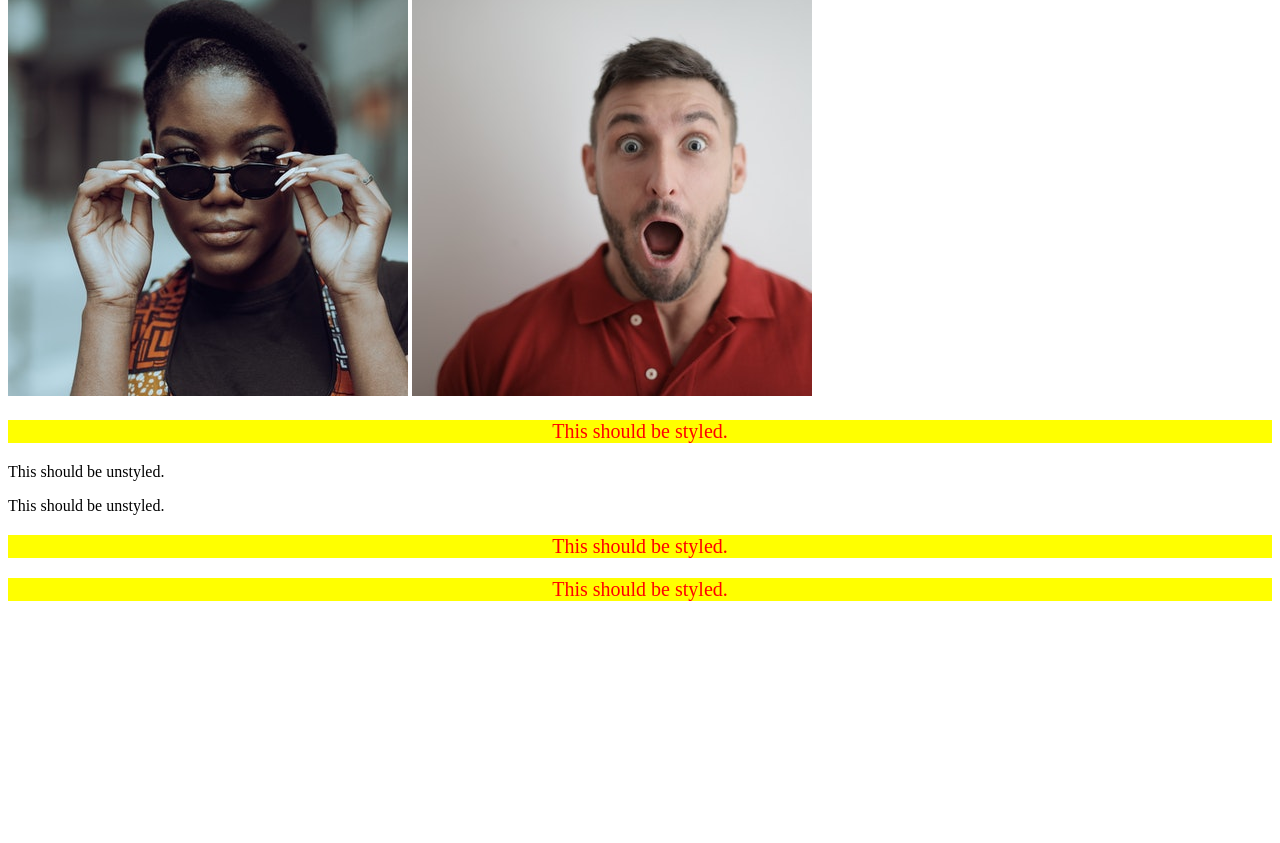
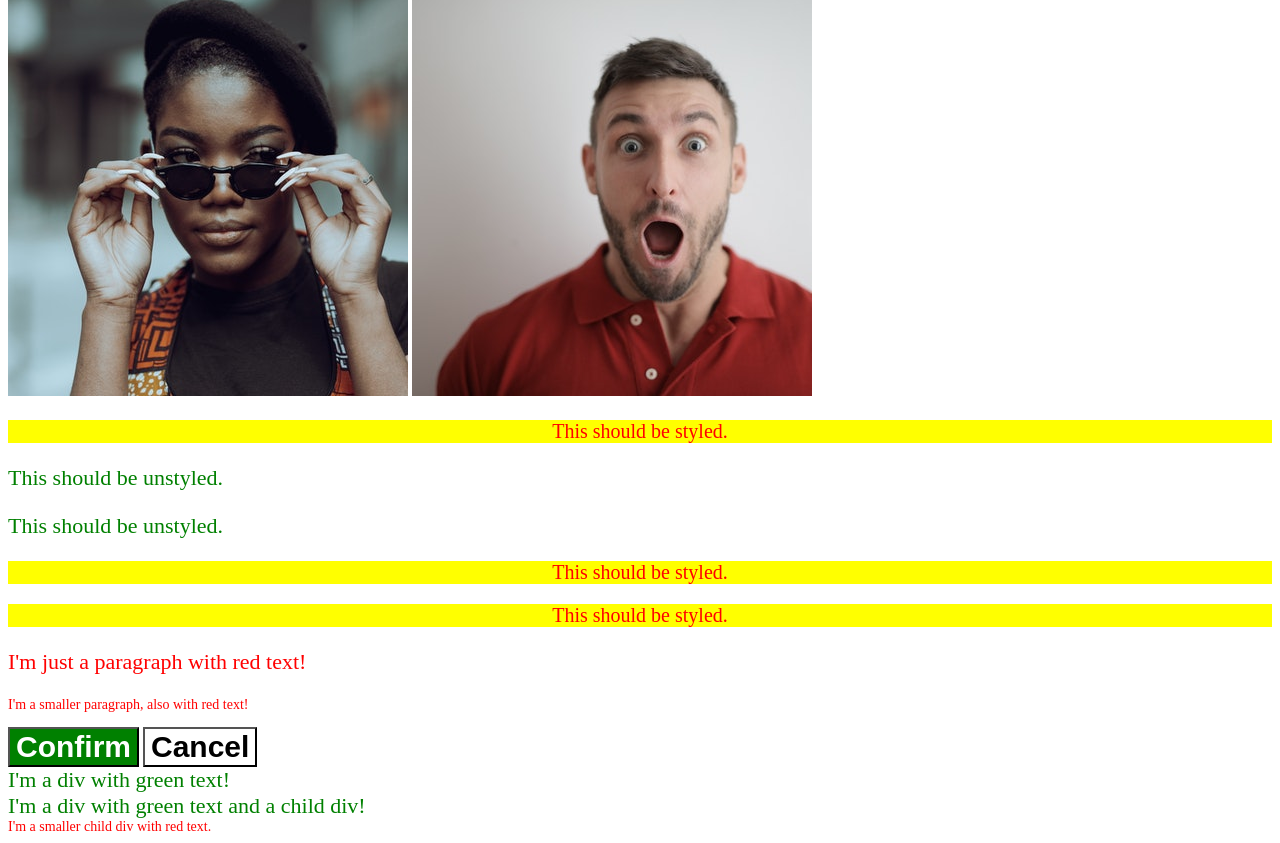
Before and after one commit to Owen5254/css_practice, a plain HTML site: page index.html in a window 1280 px wide. Shown: the part 678-1521 px from the top of the page. Before the commit the page ends 1299 px from the top, so only its background shows below. Drawn offline with Linux system fonts and the light colour scheme.

Commit message:
Finish practice

```diff
--- a/index.html
+++ b/index.html
@@ -38,5 +38,17 @@
     </div>
 
 
+    <!--  -->
+    <p class="para">I'm just a paragraph with red text!</p>
+    <p class="para small-para">I'm a smaller paragraph, also with red text!</p>
+
+    <button id="confirm-button" class="button confirm">Confirm</button>
+    <button id="cancel-button" class="button cancel">Cancel</button>
+
+    <div class="text">I'm a div with green text!</div>
+    <div class="text">I'm a div with green text and a child div!
+    <div class="text child">I'm a smaller child div with red text.</div>
+    </div>
+
 </body>
 </html>
--- a/style.css
+++ b/style.css
@@ -31,7 +31,7 @@
     background-color: yellow;
 }
 
-/* .class1.class2 表示只選取同時具有class1和class2的人！ */
+/* .class1.class2 表示選取同時具有class1和class2的人！ */
 .avatar.proportioned{
     width: 300px;
     height: auto;
@@ -49,3 +49,36 @@
     text-align: center;
 
 }
+
+/*  */
+
+.para{
+  color: hsl(0, 100%, 50%);
+  font-size: 22px;
+}
+
+.small-para {
+  font-size: 14px;
+}
+
+.button.confirm {
+    background: green;
+    color: white;
+  }
+
+.button{
+  background-color: rgb(255, 255, 255);
+  color: rgb(0, 0, 0);
+  font-size: 30px;
+  font-weight: bold;
+}
+
+.text .child {
+  color: red;
+  font-size: 14px;
+}
+
+.text {
+  color: green;
+  font-size: 22px;
+}
```
Also changed, not shown: 1 other file.
